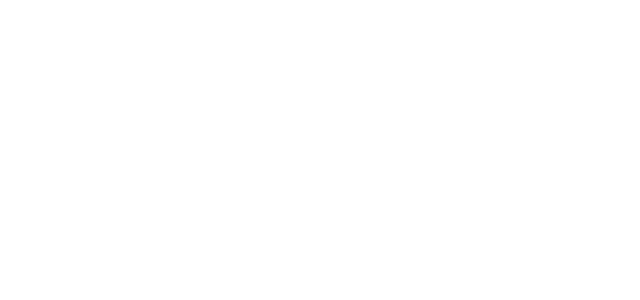
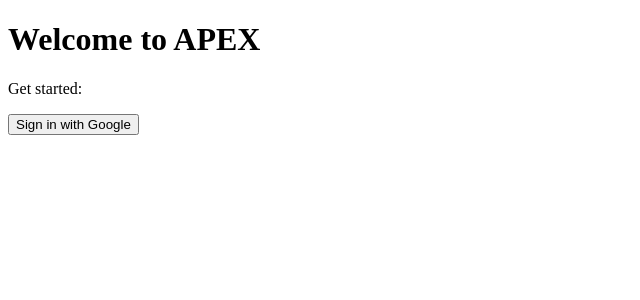
Before and after one commit to Alyoshka5/voice-assistant, a Next.js app: page / in a window 1280 px wide. Shown: the top 300 px of the page, without its empty margins (0-640 px from the left). Built offline with nearby package versions, Linux system fonts and the light colour scheme.

Commit message:
feat: create basic home page

```diff
--- a/app/page.tsx
+++ b/app/page.tsx
@@ -1,7 +1,11 @@
 export default function Home() {
   return (
     <div>
-
+      <h1>Welcome to APEX</h1>
+      <div>
+        <p>Get started:</p>
+        <input type="button" value="Sign in with Google" />
+      </div>
     </div>
   );
 }
```
